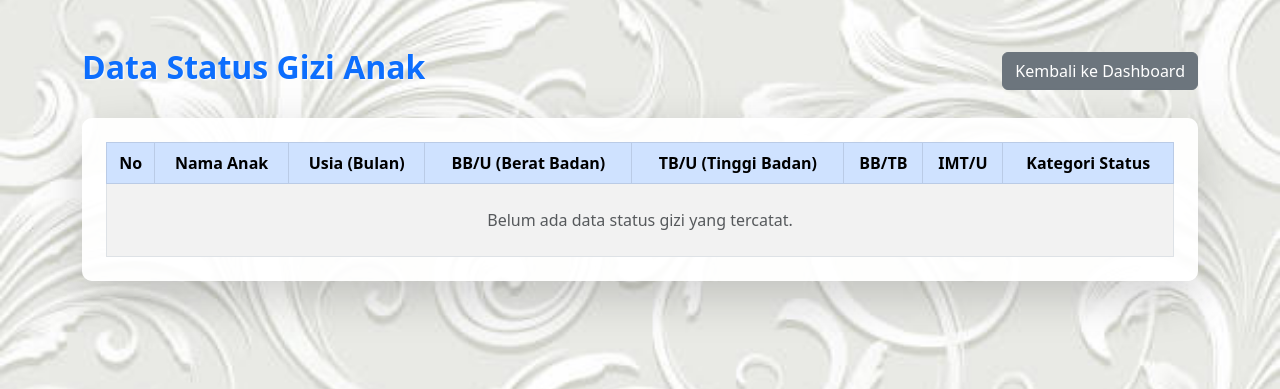
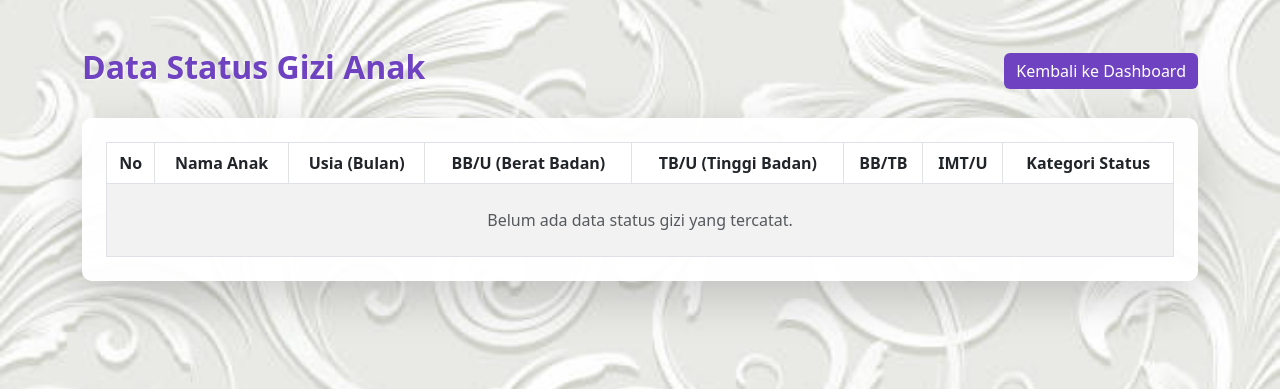
Before and after one commit to R4annnn1231/MIKADO, a Flask app: page /gizi in a window 1280 px wide. Shown: the top 389 px of the page. Run offline with Flask 3, Linux system fonts and the light colour scheme; the visitor is signed in with stand-in values (Sample User, id 1); data that the repository does not hold is empty.

Commit message:
Update ui_gizi.html

```diff
--- a/templates/ui_gizi.html
+++ b/templates/ui_gizi.html
@@ -8,32 +8,52 @@
     <link href="https://cdn.jsdelivr.net/npm/bootstrap@5.3.0/dist/css/bootstrap.min.css" rel="stylesheet">
     <style>
         body {
-            /* Memanggil background.jpg langsung dari folder static */
+            /* Warna dasar ungu cadangan kalau gambar lambat loading */
+            background-color: #6f42c1;
+            /* Memanggil background.jpg ungu Anda dari folder static */
             background-image: url("{{ url_for('static', filename='background.jpg') }}");
             background-size: cover;
             background-position: center;
             background-attachment: fixed;
             background-repeat: no-repeat;
         }
-        /* Bikin background tabel agak transparan putih biar teks tetap terbaca jelas */
+
         .card {
-            background-color: rgba(255, 255, 255, 0.92);
+            background-color: rgba(255, 255, 255, 0.95);
             border-radius: 10px;
+        }
+
+        /* Membuat class custom warna ungu */
+        .text-ungu {
+            color: #6f42c1 !important; /* Kode hex warna ungu */
+        }
+        .bg-ungu {
+            background-color: #6f42c1 !important;
+            color: white !important;
+        }
+        .btn-ungu {
+            background-color: #6f42c1;
+            color: white;
+            border: none;
+        }
+        .btn-ungu:hover {
+            background-color: #59339d;
+            color: white;
         }
     </style>
 </head>
 <body>
     <div class="container mt-5">
         <div class="d-flex justify-content-between align-items-center mb-4">
-            <h2 class="text-primary fw-bold" style="text-shadow: 1px 1px 2px white;">Data Status Gizi Anak</h2>
-            <a href="{{ url_for('index') }}" class="btn btn-secondary">Kembali ke Dashboard</a>
+            <h2 class="text-ungu fw-bold" style="text-shadow: 1px 1px 2px rgba(255,255,255,0.8);">Data Status Gizi Anak</h2>
+            <a href="{{ url_for('index') }}" class="btn btn-ungu">Kembali ke Dashboard</a>
         </div>
 
         <div class="card shadow-lg border-0">
             <div class="card-body p-4">
                 <div class="table-responsive">
                     <table class="table table-bordered table-striped table-hover align-middle mb-0">
-                        <thead class="table-primary text-center">
+                        <thead class="bg-ungu text-center">
                             <tr>
                                 <th>No</th>
                                 <th>Nama Anak</th>
@@ -57,7 +77,7 @@
                                     <td>{{ gizi.tb_u }}</td>
                                     <td>{{ gizi.bb_tb }}</td>
                                     <td>{{ gizi.imt_u }}</td>
-                                    <td class="fw-bold text-center text-primary">{{ gizi.kategori_status }}</td>
+                                    <td class="fw-bold text-center text-ungu">{{ gizi.kategori_status }}</td>
                                 </tr>
                                 {% endfor %}
                             {% else %}
```
